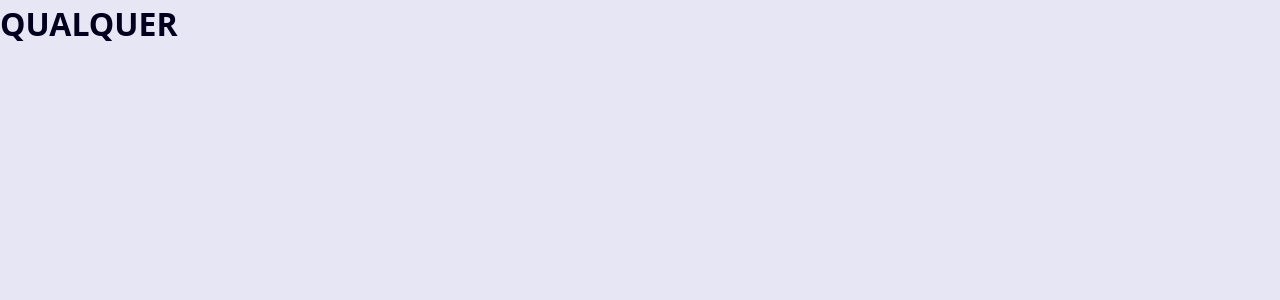
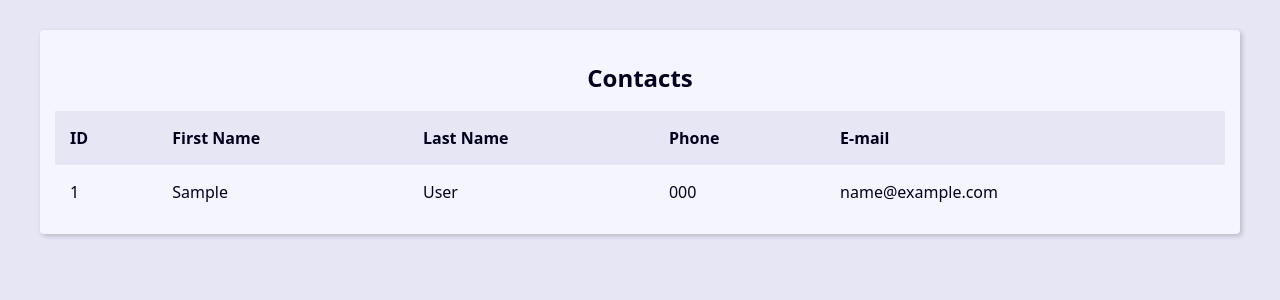
Before and after one commit to Joao-Lucas-Code/Projeto-Agenda-Django, a Django app: page / in a window 1280 px wide. Shown: the top 300 px of the page. Run offline with Django 5.2, Linux system fonts and the light colour scheme; tables that the repository leaves empty hold one stand-in row (values such as "Sample post").

Commit message:
Criando a tabela que exibe os contatos no index.html

```diff
--- a/base_templates/global/base.html
+++ b/base_templates/global/base.html
@@ -8,6 +8,8 @@
   <link rel="stylesheet" href="{% static 'global/css/style.css' %}">
 </head>
 <body>
-  <h1>QUALQUER</h1>
+  <main class="content">
+    {% block content %}{% endblock %}
+  </main>
 </body>
 </html>
--- a/contact/templates/contact/index.html
+++ b/contact/templates/contact/index.html
@@ -1,7 +1,37 @@
 {% extends "global/base.html" %}
 
 {% block content %}
-  {% for contact in contacts %}
-    {{ contact.first_name }} <br>
-  {% endfor %}
-{% endblock %}
+  <div class="responsive-table">
+    <table class="contacts-table">
+      <caption class="table-caption">
+        Contacts
+      </caption>
+
+      <thead>
+        <tr class="table-row table-row-header">
+          <th class="table-header">ID</th>
+          <th class="table-header">First Name</th>
+          <th class="table-header">Last Name</th>
+          <th class="table-header">Phone</th>
+          <th class="table-header">E-mail</th>
+        </tr>
+      </thead>
+      <tbody>
+        {% for contact in contacts %}
+          <tr class="table-row">
+            <td class="table-cel">
+              {{ contact.id }}</td>
+            <td class="table-cel">
+              {{ contact.first_name }}</td>
+            <td class="table-cel">
+              {{ contact.last_name }}</td>
+            <td class="table-cel">
+              {{ contact.phone }}</td>
+            <td class="table-cel">
+              {{ contact.email }}</td>
+          </tr>
+        {% endfor %}
+      </tbody>
+    </table>
+  </div>
+{% endblock content %}
```
